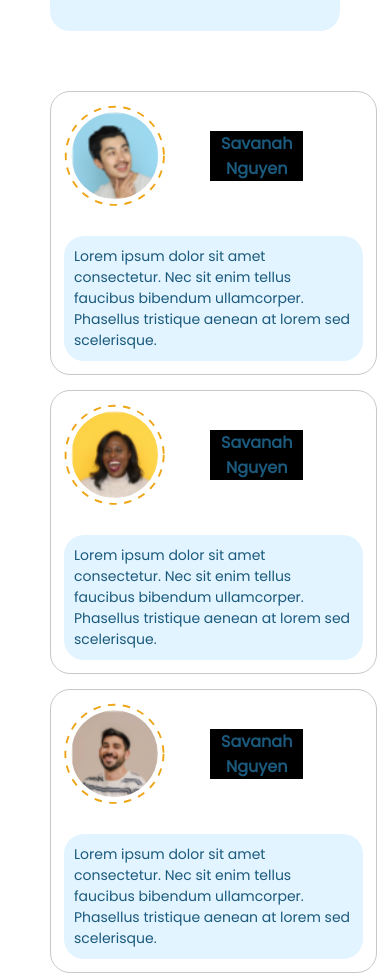
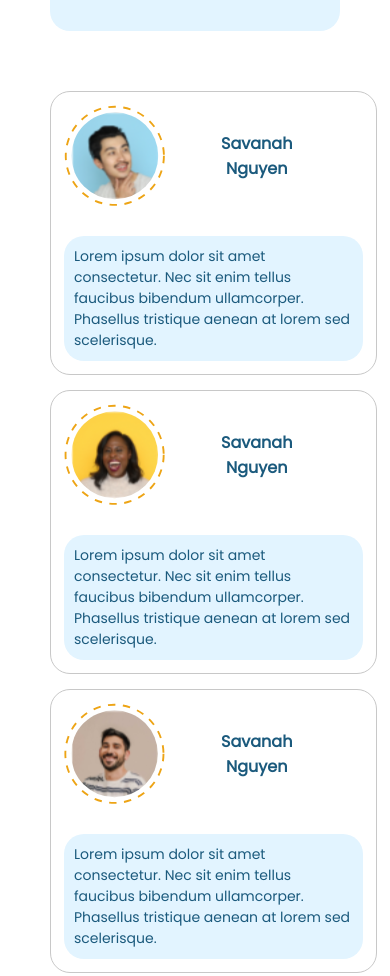
Before and after one commit to RuslanMehdiyev/E-commerce-Team-project, a React (Vite) app: page / in a window 390 px wide. Shown: the part 3500-4476 px from the top of the page. Built offline with nearby package versions, Linux system fonts and the light colour scheme; no server answers.

Commit message:
minor mistake

```diff
--- a/src/assets/style/testimonials.module.css
+++ b/src/assets/style/testimonials.module.css
@@ -43,7 +43,4 @@
     flex-direction: column;
     width: 280%;
   }
-  .fullname {
-    background-color: black;
-  }
 }
```
